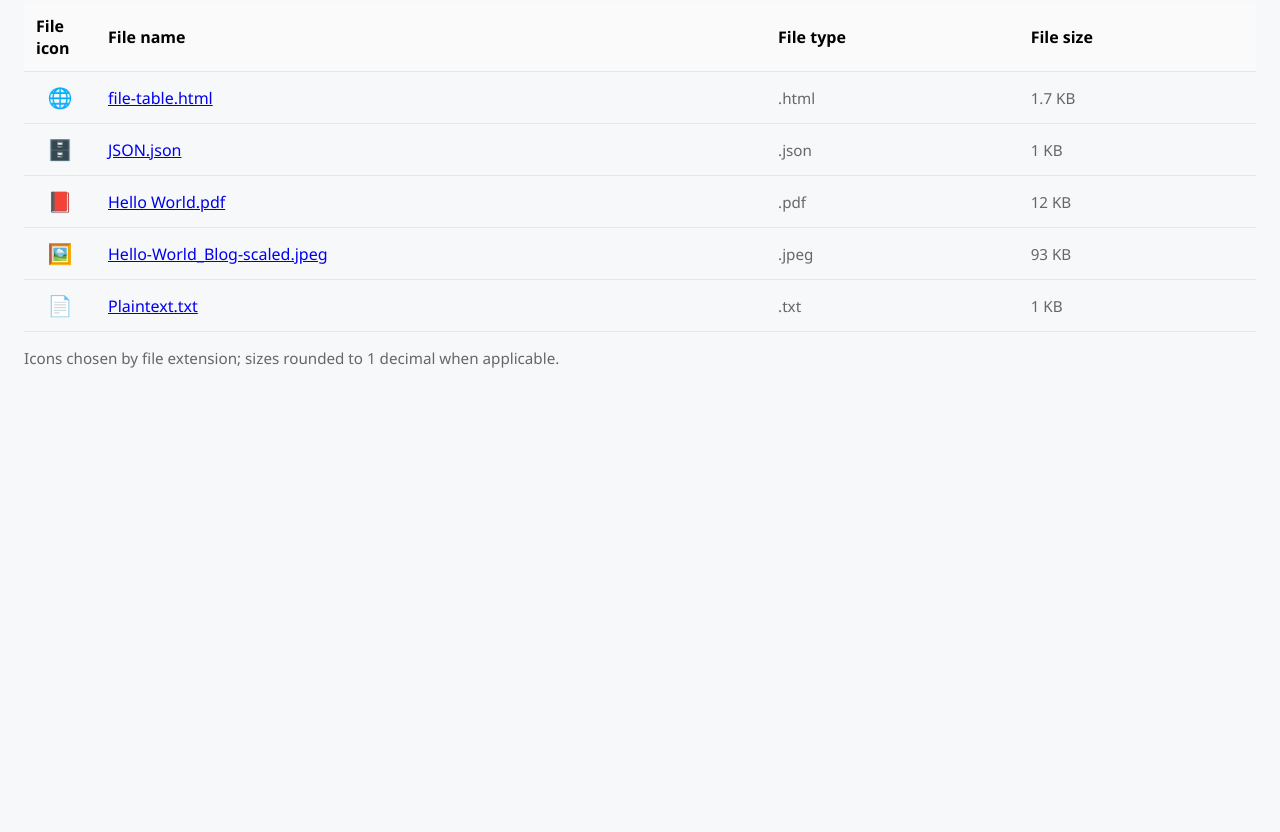
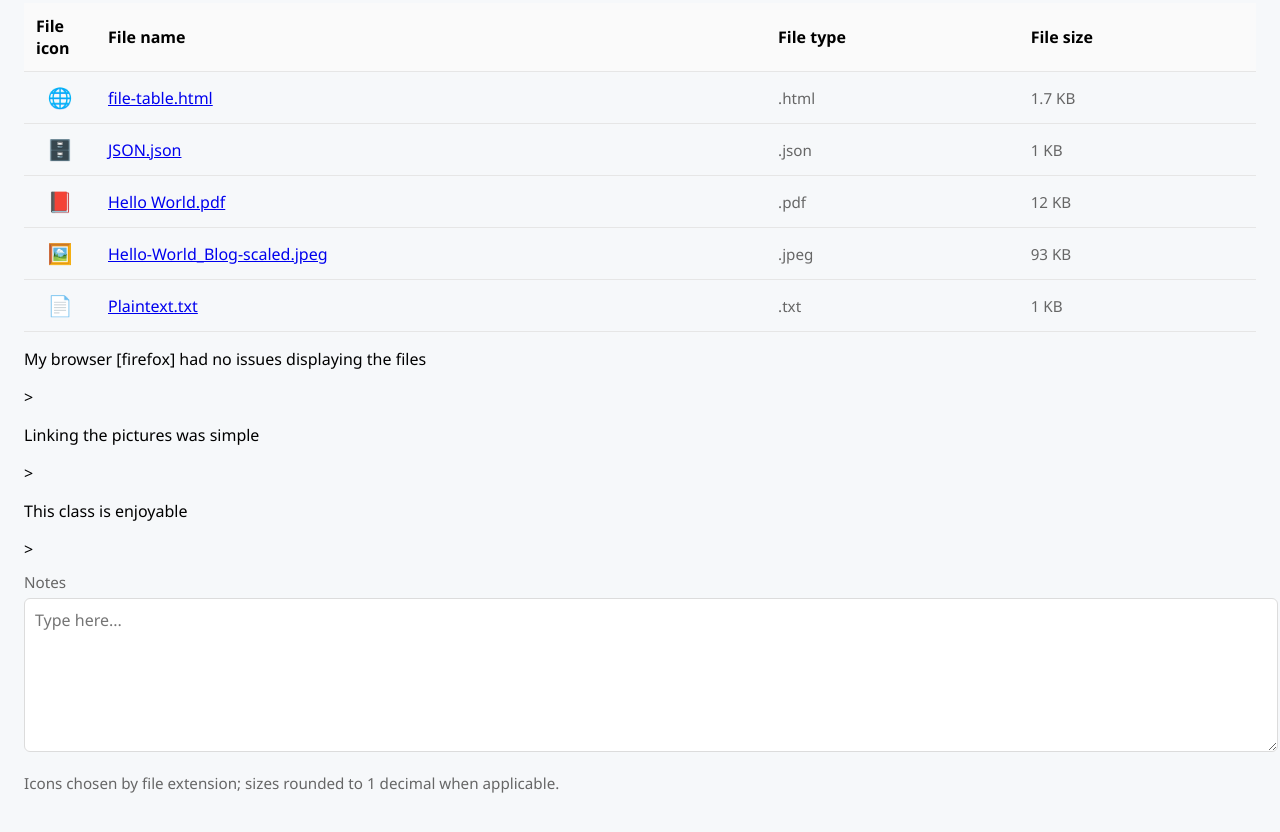
Before and after one commit to bobackty/file-broswer, a plain HTML site: page index.html in a window 1280 px wide. Shown: the part 660-1492 px from the top of the page. Before the commit the page ends 1067 px from the top, so only its background shows below. Drawn offline with Linux system fonts and the light colour scheme.

Commit message:
Update index.html

```diff
--- a/index.html
+++ b/index.html
@@ -122,6 +122,12 @@
       </tr>
     </tbody>
   </table>
+  <p>My browser [firefox] had no issues displaying the files</p>>
+  <p>Linking the pictures was simple </p>>
+  <p>This class is enjoyable </p>>
+  <label for="file-note" class="muted" style="display:block;margin-top:12px;">Notes</label>
+  <textarea id="file-note" placeholder="Type here..." rows="6" style="width:100%;margin-top:6px;padding:10px;border-radius:6px;border:1px solid #dcdcdc;resize:vertical;font-family:inherit;font-size:1rem"></textarea>
+
   <p class="muted">Icons chosen by file extension; sizes rounded to 1 decimal when applicable.</p>
 </body>
 </html>
```
